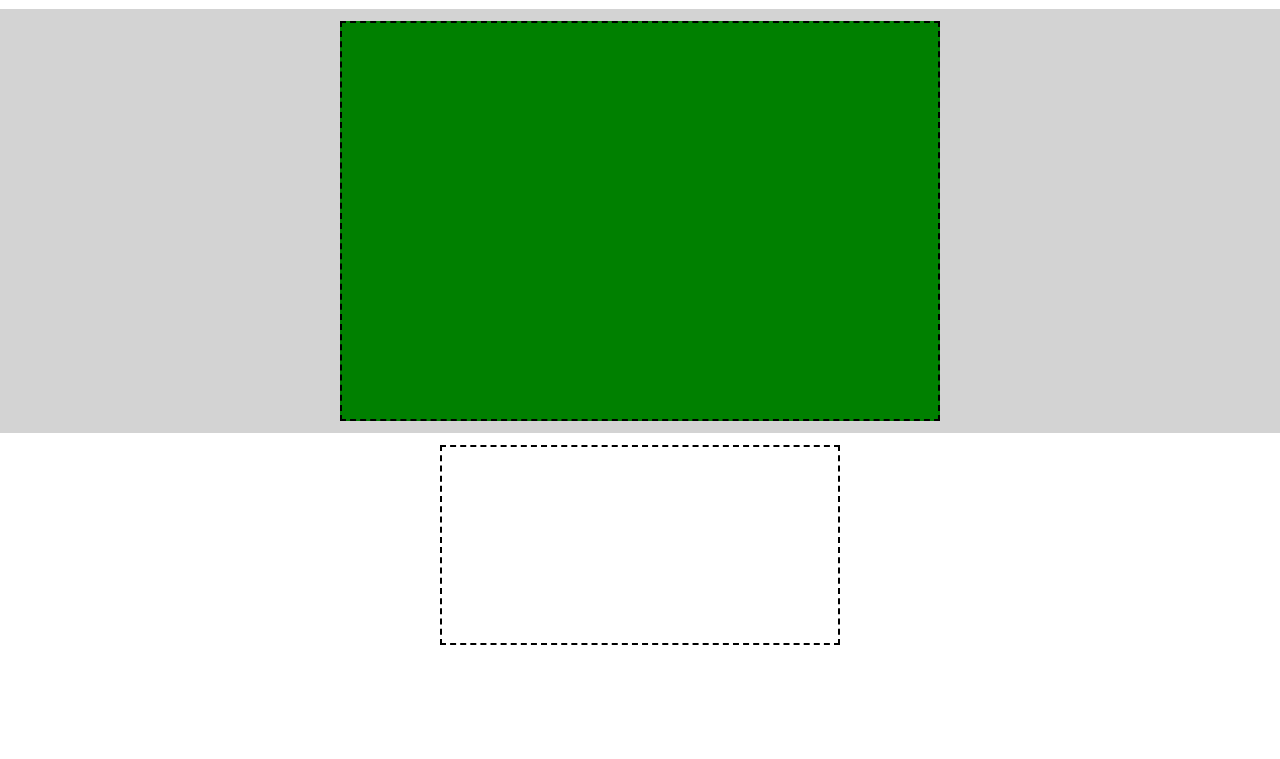
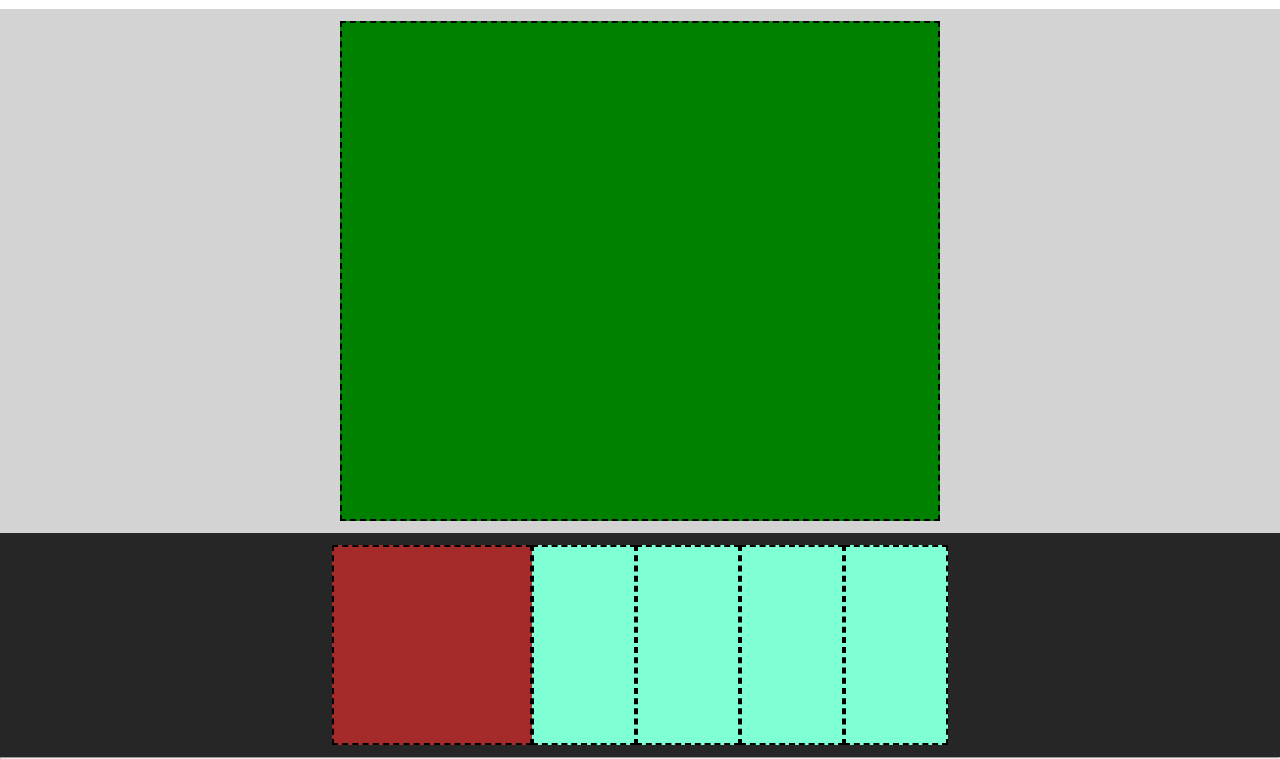
Before and after one commit to AVenturi98/-htmlcss-struttura-discord, a plain HTML site: page index.html in a window 1280 px wide. Shown: the part 964-1723 px from the top of the page. Before the commit the page ends 1621 px from the top, so only its background shows below. Drawn offline with Linux system fonts and the light colour scheme.

Commit message:
add section 6

```diff
--- a/css/style.css
+++ b/css/style.css
@@ -98,11 +98,32 @@ a {
 
 .h-lg {
     width: 600px;
-    height: 400px;
+    height: 500px;
     background-color: green;
 }
 
+/* SECTION 6 */
+
+.layout-6{
+    background-color: rgb(39, 38, 38);
+}
+
+.h-td {
+    background-color: brown;
+    width: 600px;
+}
+
+.m-td {
+    background-color: aquamarine;
+    width: calc(100% / 2);
+}
+
+hr{
+    color: aliceblue;
+}
+
 /* FOOTER */
+
 
 /* DEBUG RULES */
 
--- a/index.html
+++ b/index.html
@@ -91,12 +91,20 @@
         <section class="layout-6 debug">
             <div class="container">
                 <div class="row">
-                    <div class="col"></div>
+                    <div class="col h-td"></div>
+                    <div class="m-td"></div>
+                    <div class="m-td"></div>
+                    <div class="m-td"></div>
+                    <div class="m-td"></div>
                 </div>
             </div>
         </section>
 
+        <hr>
+
         <!-- footer -->
+
          <footer></footer>
+
     </body>
 </html>
```
